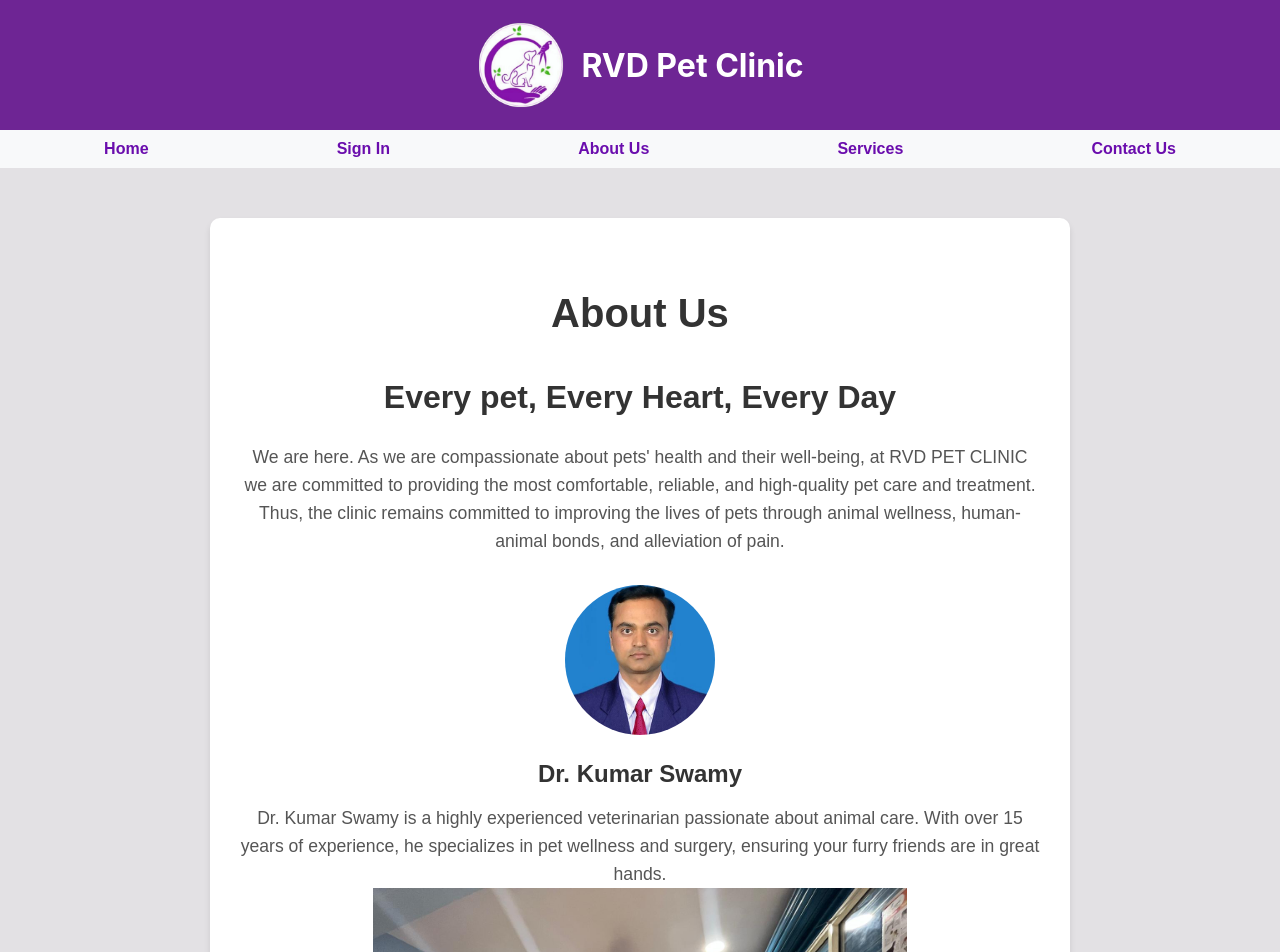
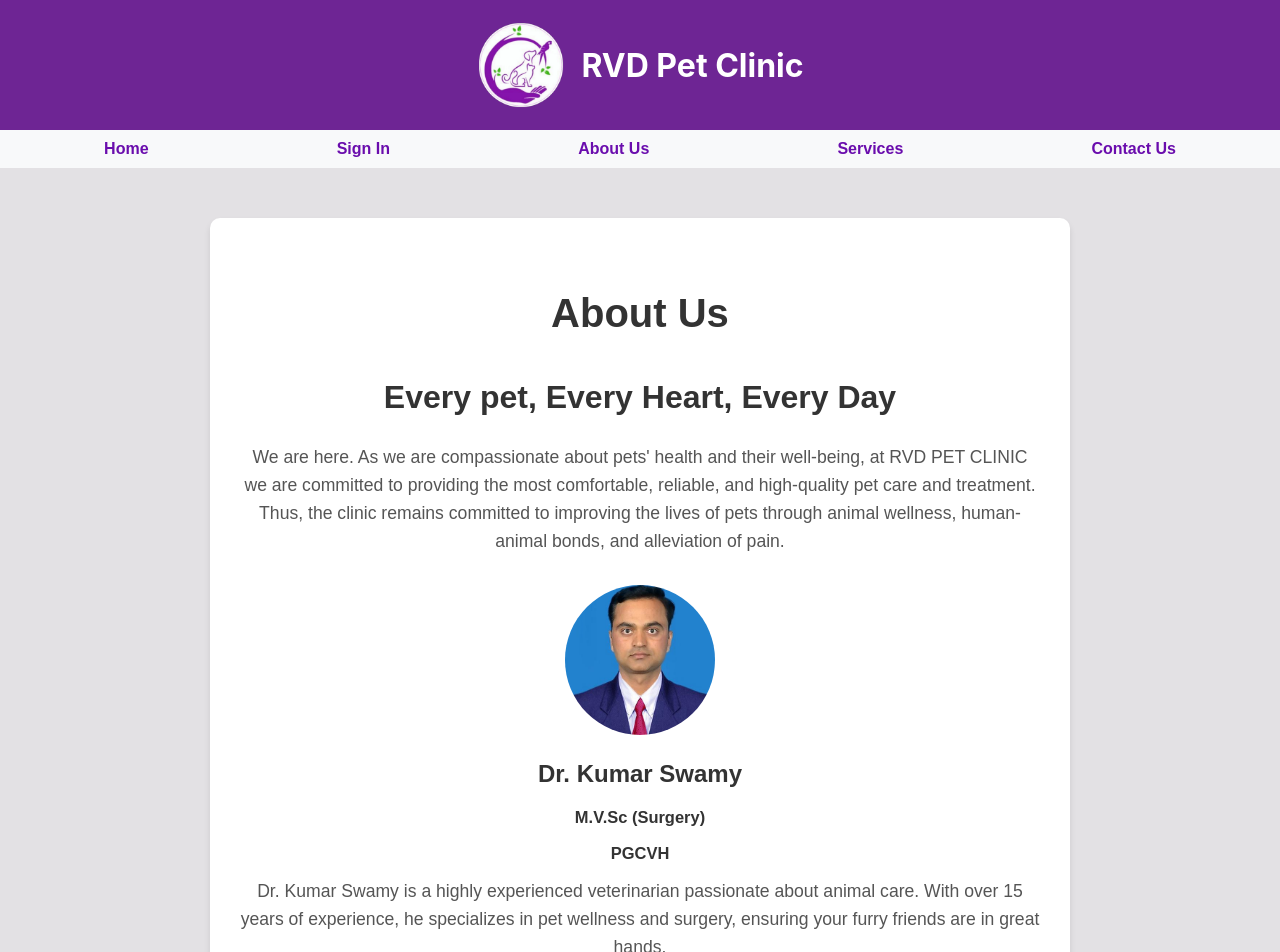
Before and after one commit to MegMary27/RVD-Pet-UI-2, a React (Create React App) app: page /about in a window 1280 px wide. Shown: the top 952 px of the page. Built offline with nearby package versions, Linux system fonts and the light colour scheme.

Commit message:
Update About.js with dr qualifications

```diff
--- a/src/components/About.js
+++ b/src/components/About.js
@@ -39,6 +39,8 @@ function About() {
         <div className="doctor-section">
           <img className="doctor-image" src={doctorImage} alt="Doctor" />
           <h3>Dr. Kumar Swamy</h3>
+          <h4>M.V.Sc (Surgery)</h4>
+          <h5>PGCVH</h5>
           <p>
             Dr. Kumar Swamy is a highly experienced veterinarian passionate about
             animal care. With over 15 years of experience, he specializes in
```
